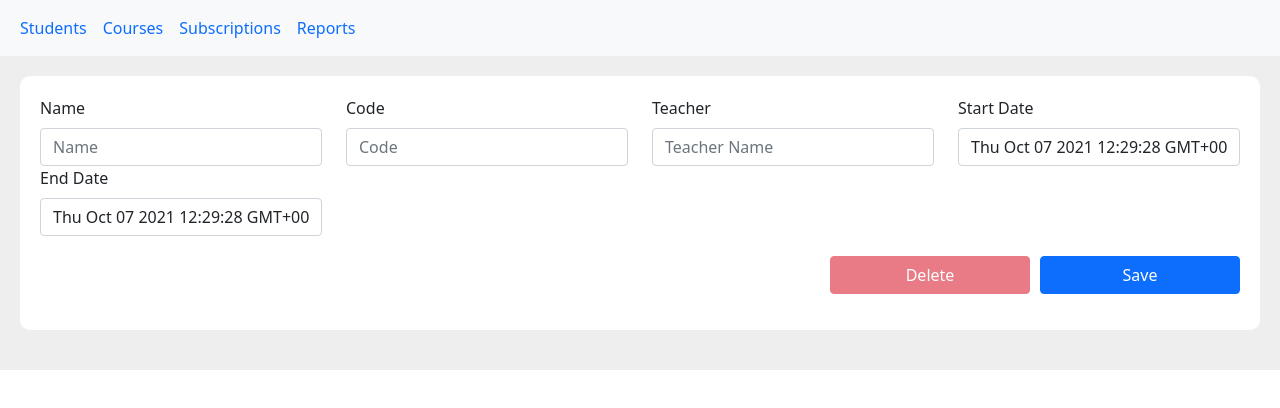
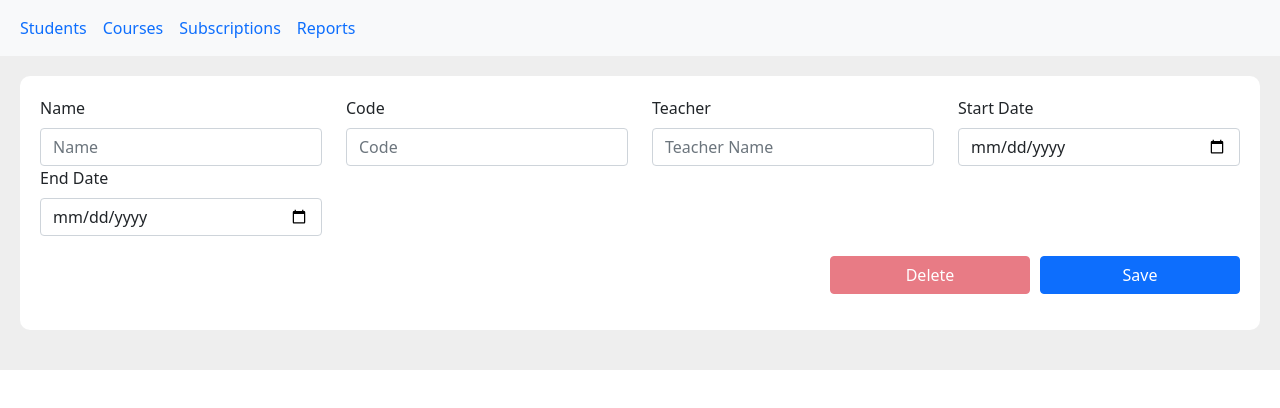
Before and after one commit to GuilhermeFerreiraAraujo/StudentCourseManagement, a React (Create React App) app in the folder StudentCourseManagement/app/: page /course-detail in a window 1280 px wide. Shown: the top 408 px of the page. Built offline with nearby package versions, Linux system fonts and the light colour scheme.

Commit message:
UPD Date format

```diff
--- a/StudentCourseManagement/app/src/Views/Courses/CoursesDetail/CoursesDetail.js
+++ b/StudentCourseManagement/app/src/Views/Courses/CoursesDetail/CoursesDetail.js
@@ -5,6 +5,7 @@ import * as Services from '../../../Services/Services';
 import * as Endpoints from '../../../Constants/Endpoints';
 import { Redirect, withRouter } from "react-router-dom";
 import './CoursesDetail.scss';
+import Datepicker from '../../../Components/Atoms/Datepicker/Datepicker';
 
 class CoursesDetail extends React.Component {
   constructor() {
@@ -52,7 +53,7 @@ class CoursesDetail extends React.Component {
 
     Services.Post(Endpoints.CoursesApis.UpsertCourses, data).then(response => {
       alert("success");
-      <Redirect to="/courses-list" />
+      this.props.history.push("/courses-list")
     }).catch(ex => {
       alert("Error");
       console.log(ex);
@@ -98,12 +99,12 @@ class CoursesDetail extends React.Component {
               <Textbox label="Teacher" type="text" placeholder="Teacher Name" name="teacher" value={this.state.teacher} onChange={this.handleChange.bind(this)} />
             </div>
             <div className="col">
-              <Textbox label="Start Date" type="text" placeholder="Start Date" name="startDate" value={this.state.startDate} onChange={this.handleChange.bind(this)} />
+              <Datepicker label="Start Date" type="text" placeholder="Start Date" name="startDate" value={this.state.startDate} onChange={this.handleChange.bind(this)} />
             </div>
           </div>
           <div className="row">
             <div className="col">
-              <Textbox label="End Date" type="text" placeholder="Start Date" name="endDate" value={this.state.endDate} onChange={this.handleChange.bind(this)} />
+              <Datepicker label="End Date" type="text" placeholder="Start Date" name="endDate" value={this.state.endDate} onChange={this.handleChange.bind(this)} />
             </div>
             <div className="col">
             </div>
--- a/StudentCourseManagement/app/src/Views/Courses/CoursesList/CoursesList.js
+++ b/StudentCourseManagement/app/src/Views/Courses/CoursesList/CoursesList.js
@@ -116,11 +116,11 @@ class CoursesList extends React.Component {
           },
           {
             Header: "Start Date",
-            accessor: "startDate"
+            accessor: row => new Date(row.startDate).toLocaleDateString("pt-PT"),
           },
           {
             Header: "End Date",
-            accessor: "endDate"
+            accessor: row => new Date(row.endDate).toLocaleDateString("pt-PT")
           },
         ]
       }
```
